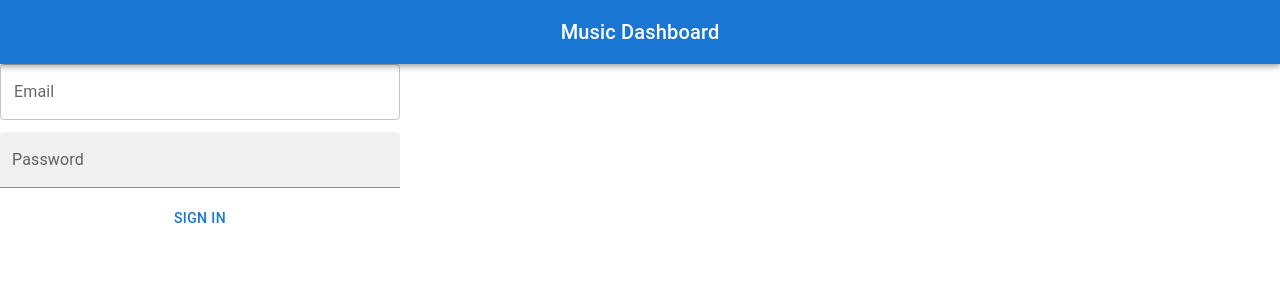
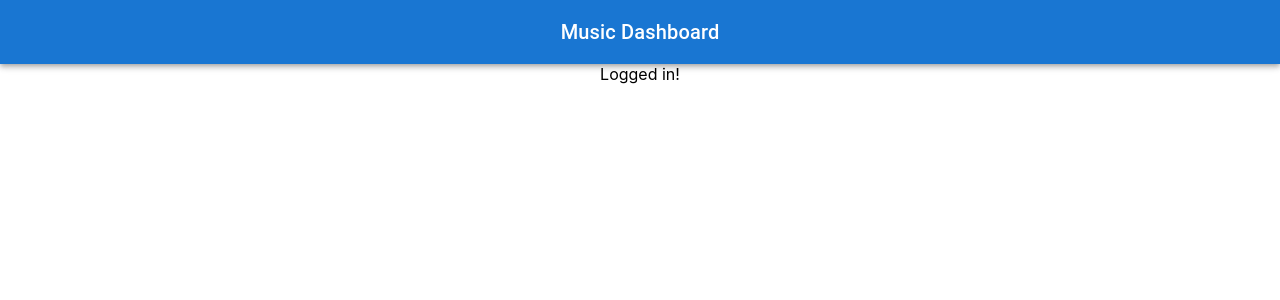
Before and after one commit to SamSvetlik/JS411-my-music-app, a React (Create React App) app: page / in a window 1280 px wide. Both pictures are taken after a click on the button "SIGN IN". Shown: the top 300 px of the page. Built offline with nearby package versions, Linux system fonts and the light colour scheme.

Commit message:
completed LoginForm and switching betweeen logged and not

```diff
--- a/src/App.js
+++ b/src/App.js
@@ -8,7 +8,9 @@ function App() {
   return (
     <div className="App">
       <Header />
-      <LoginForm setIsLogged={setIsLogged}/>
+      {!isLogged
+      ? <LoginForm setIsLogged={setIsLogged}/>
+      : <div> Logged in! </div>}
     </div>
   );
 }
--- a/src/LoginForm.js
+++ b/src/LoginForm.js
@@ -3,7 +3,7 @@ import Box from '@mui/material/Box';
 import TextField from '@mui/material/TextField';
 import { Button } from '@mui/material'
 
-export default function LoginForm() {
+export default function LoginForm(props) {
   return (
     <Box
       component="form"
@@ -19,7 +19,7 @@ export default function LoginForm() {
     >
       <TextField id="outlined-basic" label="Email" variant="outlined" type="email"/>
       <TextField id="outlined-basic" label="Password" variant="filled" type="password" />
-      <Button>Sign in</Button>
+      <Button onClick={() => props.setIsLogged(true)}>Sign in</Button>
     </Box>
   );
 }
```
